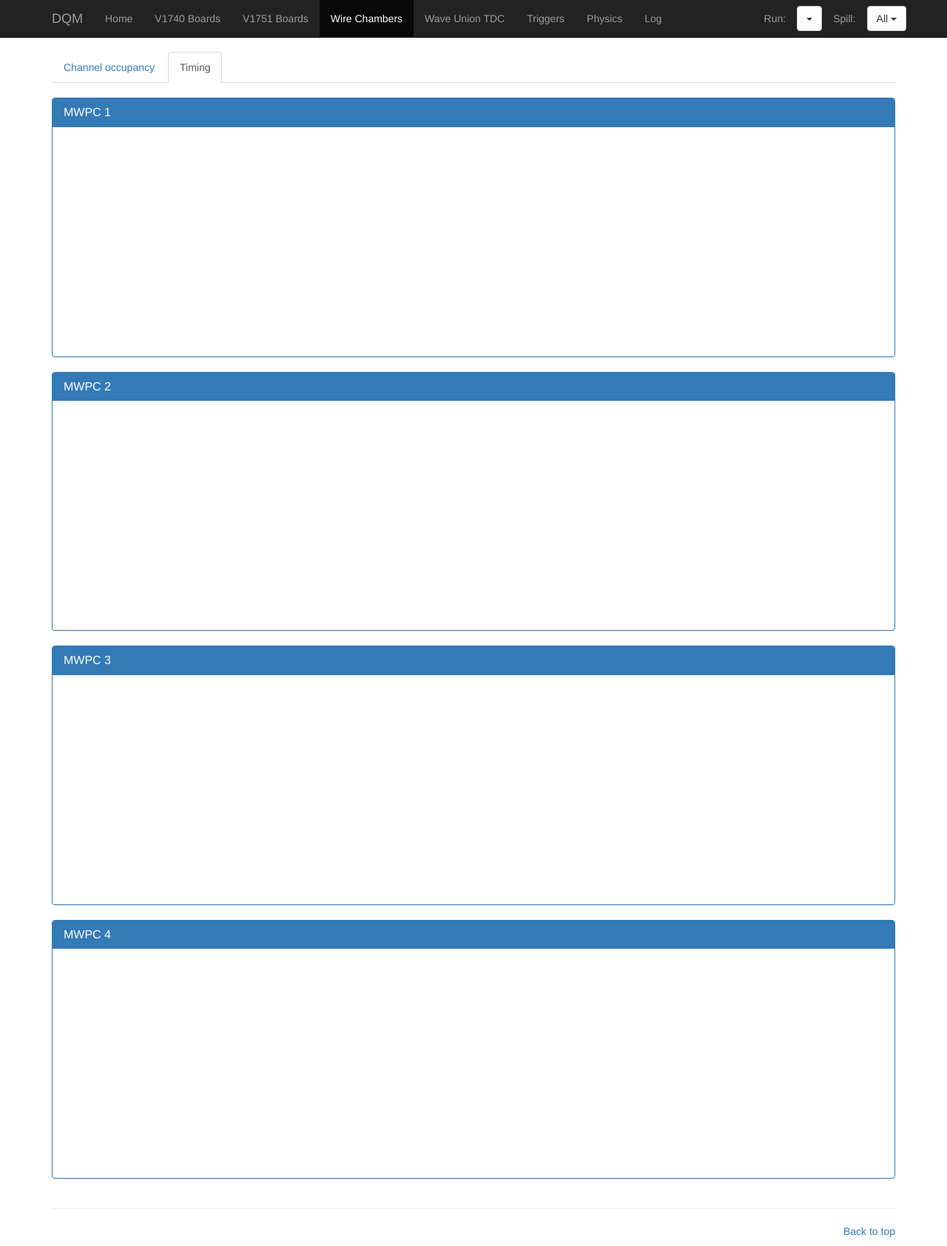
After one commit to lariat/dqm, a Flask app: page /mwpc-timing in a window 1280 px wide. The commit adds this page. Shown: the whole page at 74% size. Run offline with Flask 2, Linux system fonts and the light colour scheme; data that the repository does not hold is empty; a map, chart or similar area stays blank; some libraries are stand-ins or nearby versions.

Commit message:
Added stacked histograms for MWPCs. It now separates the good from the bad.

```diff
--- a/dqm/static/css/style.css
+++ b/dqm/static/css/style.css
@@ -38,9 +38,9 @@ body {
 }
 
 .d3-tip {
-  line-height: 1;
-  font-weight: bold;
-  padding: 12px;
+  line-height: 1.2;
+  font-weight: normal;
+  padding: 11px;
   background: rgba(0, 0, 0, 0.8);
   color: #fff;
   border-radius: 2px;
--- a/dqm/templates/base.html
+++ b/dqm/templates/base.html
@@ -2,7 +2,7 @@
     ('/', 'index', 'Home'),
     ('/v1740', 'v1740', 'V1740 Boards'),
     ('/v1751', 'v1751', 'V1751 Boards'),
-    ('/mwpc', 'mwpc', 'Wire Chambers'),
+    ('/mwpc-channel', 'mwpc', 'Wire Chambers'),
     ('/wut', 'wut', 'Wave Union TDC'),
     ('/triggers', 'triggers', 'Triggers'),
     ('/physics', 'physics', 'Physics'),
@@ -18,11 +18,12 @@
     {% if title %}
     <title>DQM &mdash; {{ title }}</title>
     {% else %}
-    <title>LArIAT near real-time DQM</title>
+    <title>LArIAT near-real-time DQM</title>
     {% endif %}
     <link href="{{ url_for('static', filename='lib/bootstrap/css/bootstrap.min.css') }}" rel="stylesheet" type="text/css" media="screen">
     <link href="{{ url_for('static', filename='lib/d3-tip/css/d3-tip.min.css') }}" rel="stylesheet" type="text/css" media="screen">
     <link href="{{ url_for('static', filename='css/style.css') }}" rel="stylesheet" type="text/css" media="screen">
+    <link href="{{ url_for('static', filename='css/mwpc-histograms.css') }}" rel="stylesheet" type="text/css" media="screen">
   </head>
   <body>
 
--- /dev/null
+++ b/dqm/templates/mwpc-timing.html
@@ -0,0 +1,126 @@
+{% extends "base.html" %}
+{% set active_page = "mwpc" %}
+
+{% block content %}
+
+    <div class="container">
+
+      <ul class="nav nav-tabs">
+        <li><a href="/mwpc-channel">Channel occupancy</a></li>
+        <li class="active"><a href="/mwpc-timing">Timing</a></li>
+      </ul>
+
+      <br>
+
+      <div class="panel panel-primary">
+        <div class="panel-heading">
+          <h3 class="panel-title">MWPC 1</h3>
+        </div>
+        <div class="row text-center">
+          <div class="col-lg-12">
+            <div class="row">
+              <div class="col-lg-6">
+                <svg class="stacked-chart js-stacked-chart" id="mwpc-tdc-01-histogram"></svg>
+              </div>
+              <div class="col-lg-6">
+                <svg class="stacked-chart js-stacked-chart" id="mwpc-tdc-02-histogram"></svg>
+              </div>
+            </div>
+            <div class="row">
+              <div class="col-lg-6">
+                <svg class="stacked-chart js-stacked-chart" id="mwpc-tdc-03-histogram"></svg>
+              </div>
+              <div class="col-lg-6">
+                <svg class="stacked-chart js-stacked-chart" id="mwpc-tdc-04-histogram"></svg>
+              </div>
+            </div>
+          </div>
+        </div>
+      </div>
+
+      <div class="panel panel-primary">
+        <div class="panel-heading">
+          <h3 class="panel-title">MWPC 2</h3>
+        </div>
+        <div class="row text-center">
+          <div class="col-lg-12">
+            <div class="row">
+              <div class="col-lg-6">
+                <svg class="stacked-chart js-stacked-chart" id="mwpc-tdc-05-histogram"></svg>
+              </div>
+              <div class="col-lg-6">
+                <svg class="stacked-chart js-stacked-chart" id="mwpc-tdc-06-histogram"></svg>
+              </div>
+            </div>
+            <div class="row">
+              <div class="col-lg-6">
+                <svg class="stacked-chart js-stacked-chart" id="mwpc-tdc-07-histogram"></svg>
+              </div>
+              <div class="col-lg-6">
+                <svg class="stacked-chart js-stacked-chart" id="mwpc-tdc-08-histogram"></svg>
+              </div>
+            </div>
+          </div>
+        </div>
+      </div>
+
+      <div class="panel panel-primary">
+        <div class="panel-heading">
+          <h3 class="panel-title">MWPC 3</h3>
+        </div>
+        <div class="row text-center">
+          <div class="col-lg-12">
+            <div class="row">
+              <div class="col-lg-6">
+                <svg class="stacked-chart js-stacked-chart" id="mwpc-tdc-09-histogram"></svg>
+              </div>
+              <div class="col-lg-6">
+                <svg class="stacked-chart js-stacked-chart" id="mwpc-tdc-10-histogram"></svg>
+              </div>
+            </div>
+            <div class="row">
+              <div class="col-lg-6">
+                <svg class="stacked-chart js-stacked-chart" id="mwpc-tdc-11-histogram"></svg>
+              </div>
+              <div class="col-lg-6">
+                <svg class="stacked-chart js-stacked-chart" id="mwpc-tdc-12-histogram"></svg>
+              </div>
+            </div>
+          </div>
+        </div>
+      </div>
+
+      <div class="panel panel-primary">
+        <div class="panel-heading">
+          <h3 class="panel-title">MWPC 4</h3>
+        </div>
+        <div class="row text-center">
+          <div class="col-lg-12">
+            <div class="row">
+              <div class="col-lg-6">
+                <svg class="stacked-chart js-stacked-chart" id="mwpc-tdc-13-histogram"></svg>
+              </div>
+              <div class="col-lg-6">
+                <svg class="stacked-chart js-stacked-chart" id="mwpc-tdc-14-histogram"></svg>
+              </div>
+            </div>
+            <div class="row">
+              <div class="col-lg-6">
+                <svg class="stacked-chart js-stacked-chart" id="mwpc-tdc-15-histogram"></svg>
+              </div>
+              <div class="col-lg-6">
+                <svg class="stacked-chart js-stacked-chart" id="mwpc-tdc-16-histogram"></svg>
+              </div>
+            </div>
+          </div>
+        </div>
+      </div>
+
+    </div>
+
+{% include 'scripts.html' %}
+
+    <script src="{{ url_for('static', filename='js/mwpc-histograms.js') }}"></script>
+    <script src="{{ url_for('static', filename='js/mwpc-tdc-timing-histograms.js') }}"></script>
+
+{% endblock %}
--- a/dqm/views.py
+++ b/dqm/views.py
@@ -28,6 +28,16 @@ def v1751():
 def mwpc():
     return render_template('mwpc.html',
                            title="Multi-Wire Proportional Chambers")
+
+@app.route('/mwpc-channel')
+def mwpc_channel():
+    return render_template('mwpc-channel.html',
+                           title="Multi-Wire Proportional Chambers: Channel Occupancy")
+
+@app.route('/mwpc-timing')
+def mwpc_timing():
+    return render_template('mwpc-timing.html',
+                           title="Multi-Wire Proportional Chambers: Timing")
 
 @app.route('/wut')
 def wut():
@@ -237,20 +247,25 @@ def json():
 
     elif query == 'mwpc-timing-histogram':
         tdc = request.args.get('tdc', -1)
+
         if int(tdc) not in range(1, 17):
             return jsonify(json_data)
+
         keys = redis.keys(key_prefix +
                           'mwpc/tdc-{}-timing-histogram'.format(tdc))
         p = redis.pipeline()
         for key in keys:
             p.lrange(key, 0, -1)
-        bins = np.arange(200, 520, 1)
         counts = np.sum(np.array(p.execute(), dtype=np.int64), axis=0)
         if type(counts) != np.ndarray:
             return jsonify(json_data)
+
+        bins = np.arange(200, 520, 1)
+
         data = [
             { 'bin': i, 'count': j } for i, j in zip(bins, counts)
             ]
+
         json_data = {
             'query': query,
             'data': data,
@@ -260,54 +275,76 @@ def json():
     elif query == 'mwpc-histogram':
         tdc = request.args.get('tdc', -1)
         type_ = request.args.get('type', None)
+        start = request.args.get('start', None)
+        stop = request.args.get('stop', None)
+
         if int(tdc) not in range(1, 17) or type_ not in ('channel', 'timing'):
             return jsonify(json_data)
-        bin_start_stop = {
+
+        names = ('good', 'bad')
+        bin_range = {
             'channel': (0, 64),
-            'timing': (200, 520),
+            'timing': (0, 1024),
             }
-        good_hit_keys = redis.keys(
-            key_prefix +
-            'mwpc/tdc-{}-good-hit-{}-histogram'.format(tdc, type_)
-            )
-        bad_hit_keys = redis.keys(
-            key_prefix +
-            'mwpc/tdc-{}-bad-hit-{}-histogram'.format(tdc, type_)
-            )
-        bin_start = bin_start_stop[type_][0]
-        bin_stop = bin_start_stop[type_][1]
-        bins = np.arange(bin_start, bin_stop, 1)
-        good_hit_pipeline = redis.pipeline()
-        bad_hit_pipeline = redis.pipeline()
-        for key in good_hit_keys:
-            good_hit_pipeline.lrange(key, 0, -1)
-        for key in bad_hit_keys:
-            bad_hit_pipeline.lrange(key, 0, -1)
-        good_hit_counts = np.sum(
-            np.array(good_hit_pipeline.execute(), dtype=np.int64), axis=0
-            )
-        bad_hit_counts = np.sum(
-            np.array(bad_hit_pipeline.execute(), dtype=np.int64), axis=0
-            )
-        if (type(good_hit_counts) != np.ndarray and
-            type(bad_hit_counts) != np.ndarray):
-            return jsonify(json_data)
+        bin_range_ok = False
+
+        if start and stop:
+            start = int(start)
+            stop = int(stop)
+            if (start < stop and
+                bin_range[type_][0] <= start <= bin_range[type_][1] and
+                bin_range[type_][0] <= stop <= bin_range[type_][1]):
+                bin_range_ok = True
+
+        if not bin_range_ok:
+            bin_start_stop = {
+                'channel': (0, 64),
+                'timing': (200, 520),
+                }
+            start = bin_start_stop[type_][0]
+            stop = bin_start_stop[type_][1]
+
+        bins = np.arange(start, stop, 1)
+        counts_dict = {}
+
+        for name in names:
+            keys = redis.keys(
+                key_prefix +
+                'mwpc/tdc-{}-{}-hit-{}-histogram'.format(tdc, name, type_)
+                )
+            p = redis.pipeline()
+            for key in keys:
+                p.lrange(key, 0, -1)
+            counts = np.sum(
+                np.array(p.execute(), dtype=np.int64), axis=0
+                )
+            if type(counts) != np.ndarray:
+                return jsonify(json_data)
+            counts_dict[name] = counts
+
         data = [
-            { 'bin': i, 'good_hit_count': j, 'bad_hit_count': k }
-                for i, j, k in zip(
-                    bins,
-                    good_hit_counts[bin_start:bin_stop],
-                    bad_hit_counts[bin_start:bin_stop]
-                    )
+            {
+                'name': name,
+                'values': [
+                    { 'x': x, 'y': y }
+                    for x, y in zip(
+                        bins,
+                        counts_dict[name][start:stop]
+                        )
+                    ]
+                }
+            for name in names
             ]
+
         json_data = {
             'query': query,
             'type': type_,
             'tdc': tdc,
-            'bin_start': bin_start,
-            'bin_stop': bin_stop,
+            'start': start,
+            'stop': stop,
             'data': data,
             }
+
         return jsonify(json_data)
 
     elif query == 'v1751-tof-histogram':
```
Also changed, not shown: dqm/static/examples/stacked.html (+10 -1 lines), dqm/templates/mwpc-channel.html (added, +126 -0 lines).
